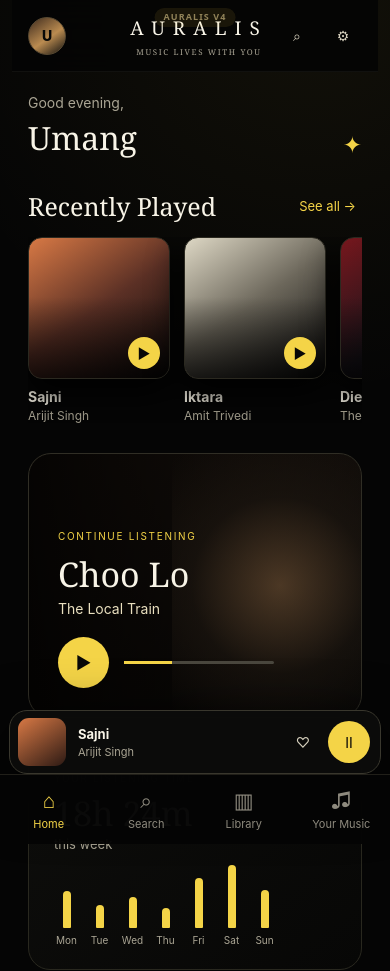
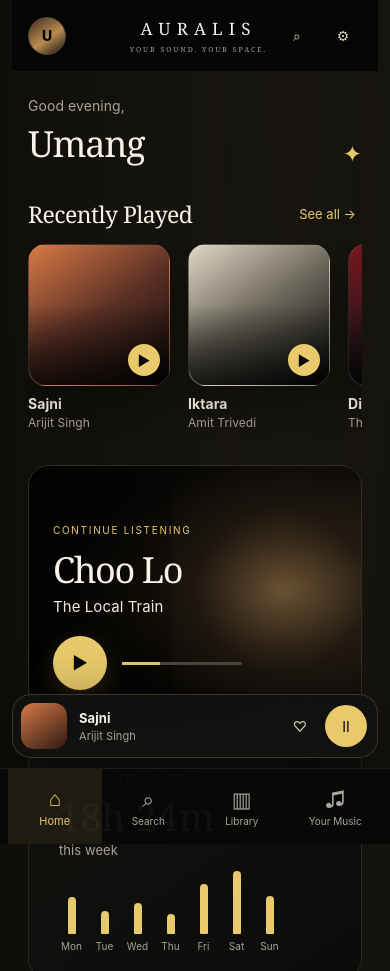
Before and after one commit to uKg-gta/Auralis, a plain HTML site: page index.html in a window 390 px wide. Shown: the top 971 px of the page. Drawn offline with Linux system fonts and the light colour scheme.

Commit message:
Redesign Auralis responsive interface

```diff
--- a/index.html
+++ b/index.html
@@ -107,13 +107,42 @@ html,body{max-width:100%;overflow-x:hidden}*{box-sizing:border-box}button,a,[rol
 .player-status{font-size:11px;color:var(--muted);text-align:center;margin-top:10px;min-height:16px}
 #localAudio{display:none}
 @media(max-width:600px){.import-bar{align-items:flex-start}.import-note{width:100%}.track-item{padding:8px}}
+
+/* AURALIS UI REDESIGN — premium responsive shell */
+:root{--yellow:#e8c96b;--cream:#f2ead7;--text:#f7f3e9;--muted:#a9a397;--line:rgba(233,216,170,.13);--panel:#10100f;--panel2:#171613}
+html{scroll-behavior:smooth}body{background:#070706;color:var(--text);letter-spacing:.005em}body:before{opacity:.018;background-size:52px 52px}
+.app{max-width:none;width:min(1600px,100%);margin:0 auto;padding-bottom:125px;background:radial-gradient(ellipse at 75% 0,rgba(232,201,107,.07),transparent 32rem),#080807}
+.top{height:82px;padding:0 42px;border-bottom-color:rgba(255,255,255,.06)}.logo{font-size:20px;letter-spacing:.48em}.logo small{letter-spacing:.28em}
+.screen{padding:34px clamp(22px,4vw,64px);max-width:1400px;margin:0 auto}.hello{margin:4px 0 36px}.hello h1{font-size:clamp(38px,4vw,52px);letter-spacing:-.035em}
+.head h2,.section .head h2{font-size:clamp(23px,2vw,29px);letter-spacing:-.025em}.section{margin:38px 0}.row{gap:18px;padding-bottom:5px}
+.song{min-width:clamp(145px,14vw,190px);width:clamp(145px,14vw,190px)}.art{border-radius:18px;border-color:rgba(255,255,255,.1);box-shadow:0 18px 42px rgba(0,0,0,.3)}
+.hero{min-height:310px;border-radius:26px;padding:clamp(26px,4vw,48px);background:linear-gradient(90deg,rgba(0,0,0,.88),rgba(0,0,0,.28)),radial-gradient(ellipse at 78% 50%,#8b7040 0,#342817 30%,#100e0a 66%)}
+.hero h2{font-size:clamp(42px,5vw,58px);letter-spacing:-.04em}.hero p{font-size:15px}.bigplay{width:54px;height:54px;box-shadow:0 8px 28px rgba(232,201,107,.18)}
+.stats,.mix,.panel,.organize-card,.add-panel{background:linear-gradient(145deg,#12120f,#0b0b0a);border-color:var(--line);border-radius:20px}.stats{padding:26px 30px}.time{font-size:38px}
+.mix{min-width:270px;padding:26px}.mix h3{font-size:24px}.mini{bottom:18px;left:auto;right:24px;transform:none;width:min(430px,calc(100% - 48px));height:72px;border-radius:19px;background:rgba(18,18,16,.94);border-color:rgba(232,201,107,.2);box-shadow:0 18px 60px rgba(0,0,0,.55)}
+.minicover{border-radius:13px}.mini-play{background:var(--yellow)}
+.nav{left:0;top:82px;bottom:0;transform:none;width:224px;height:auto;display:flex;flex-direction:column;justify-content:flex-start;gap:8px;padding:30px 16px;background:rgba(9,9,8,.97);border:0;border-right:1px solid rgba(255,255,255,.07)}
+.nav button{height:52px;min-height:52px;flex-direction:row;justify-content:flex-start;gap:15px;padding:0 18px;border-radius:13px;font-size:13px;color:#aaa69a}.nav button span:first-child{font-size:20px;width:22px}.nav button.active{background:rgba(232,201,107,.1);color:var(--yellow)}
+.app>.screen{margin-left:224px;max-width:none;width:auto;padding-left:clamp(28px,4vw,68px);padding-right:clamp(28px,4vw,68px)}.app>.top{margin-left:224px;padding-left:32px;padding-right:32px}
+.searchbox{background:#11110e;border-color:rgba(255,255,255,.1);border-radius:17px}.chip{border-color:rgba(255,255,255,.12);padding:9px 15px}
+.browse{height:150px;border-radius:20px;background:linear-gradient(135deg,#282116,#11100d);border-color:var(--line)}.playlist-grid{grid-template-columns:repeat(3,minmax(0,1fr));gap:16px}.playlist-cover{height:180px;padding:18px}.playlist-card{border-radius:20px;border-color:var(--line)}
+.cat{border-color:var(--line);background:#10100e;border-radius:17px}.bigart{border-radius:25px;box-shadow:0 28px 85px rgba(0,0,0,.55)}.now .bigart{width:min(430px,58vh)}.now h1{font-size:31px}
+.track{background:#3d3a32}.track i{background:var(--yellow)}.controls{gap:30px}.ctrl.main{background:var(--yellow);box-shadow:0 8px 28px rgba(232,201,107,.16)}
+.tools span{border-color:var(--line);background:#10100e;border-radius:16px}.queue-panel{background:#0b0b09;border-color:var(--line)}.toast{background:var(--yellow)}
+@media(max-width:900px){.nav{top:auto;left:0;right:0;bottom:0;width:100%;height:76px;display:grid;grid-template-columns:repeat(4,1fr);padding:0 8px;gap:0;border-right:0;border-top:1px solid rgba(255,255,255,.08);background:rgba(8,8,7,.96)}.nav button{height:100%;min-height:60px;flex-direction:column;justify-content:center;gap:3px;padding:4px;border-radius:0;font-size:10px}.nav button span:first-child{font-size:21px;width:auto}
+.app>.screen{margin-left:0;width:100%;padding:25px clamp(16px,4vw,34px) 145px}.app>.top{margin-left:0;padding:0 22px}
+.mini{bottom:86px;left:50%;right:auto;transform:translateX(-50%);width:calc(100% - 24px);max-width:700px}.app>.mini{right:auto;bottom:86px}.playlist-grid{grid-template-columns:repeat(2,minmax(0,1fr))}}
+@media(max-width:520px){.top{height:72px}.app>.top{height:72px;padding:0 15px}.logo{font-size:17px;letter-spacing:.36em}.logo small{font-size:7px}
+.app>.screen{padding:21px 16px 150px}.hello{margin-bottom:26px}.hello h1{font-size:36px}.section{margin:30px 0}.hero{min-height:250px;border-radius:21px;padding:24px}.hero h2{font-size:36px}.line{width:120px}.song{min-width:142px;width:142px}
+.playlist-grid{gap:10px}.playlist-cover{height:130px;padding:12px}.playlist-card b{font-size:16px}.now{padding:22px 16px 150px}.now .bigart{width:min(82vw,360px);margin:24px auto 22px}.now h1{font-size:26px}.controls{gap:17px}.ctrl.main{width:58px;height:58px}.mini{height:64px}.minicover{width:46px;height:46px}}
+@media(prefers-reduced-motion:reduce){*,*:before,*:after{scroll-behavior:auto!important;transition:none!important;animation:none!important}}
+
 </style>
 </head>
-<body><div id="auralis-v4-badge" aria-hidden="true" style="position:fixed;top:8px;left:50%;transform:translateX(-50%);z-index:2000;padding:4px 9px;border-radius:999px;background:rgba(244,200,75,.12);color:rgba(255,230,160,.72);font:600 9px/1.2 system-ui;letter-spacing:.12em;text-transform:uppercase;pointer-events:none;opacity:.75">Auralis V4</div>
-<div class="app">
+<body><div class="app">
 <header class="top">
  <div><button class="round avatar">U</button></div>
- <div class="logo">AURALIS<small>MUSIC LIVES WITH YOU</small></div>
+ <div class="logo">AURALIS<small>YOUR SOUND. YOUR SPACE.</small></div>
  <div class="topright"><button class="round" onclick="openSearch()">⌕</button><button class="round">⚙</button></div>
 </header>
 
```
